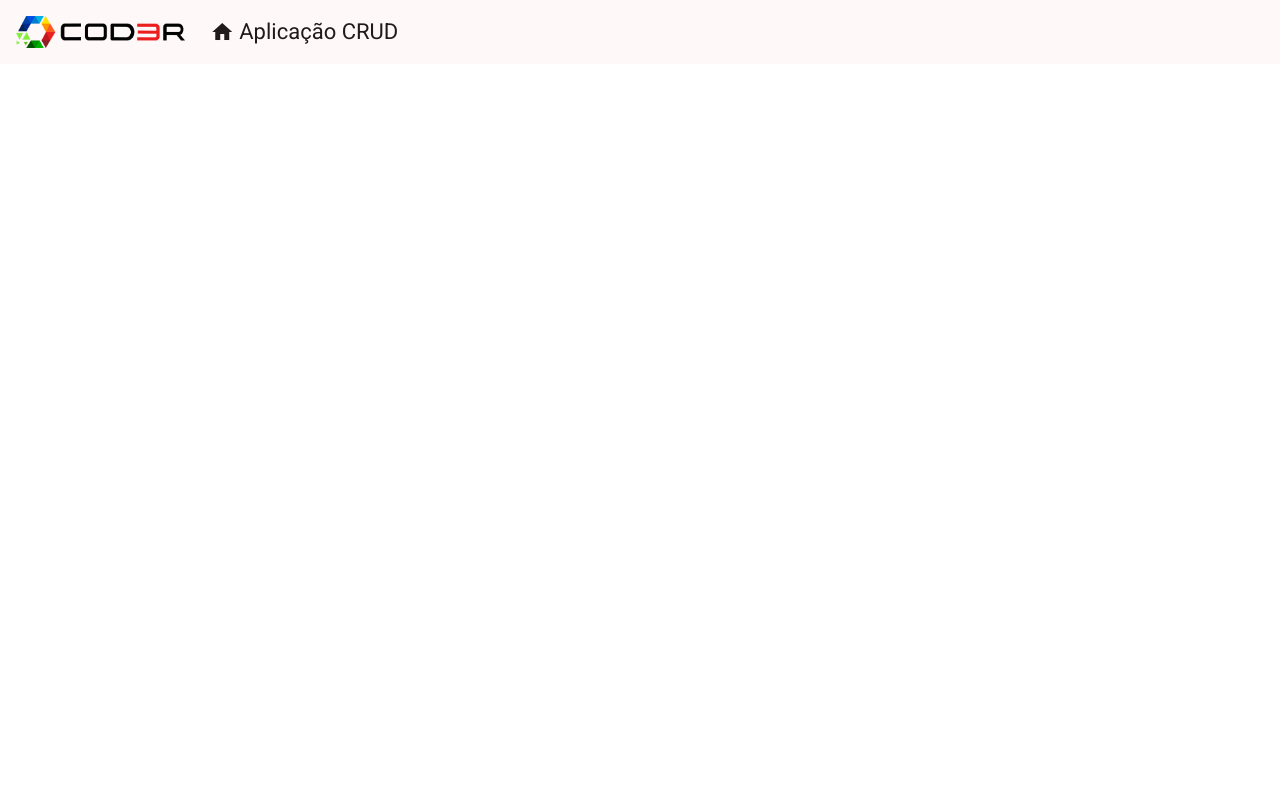
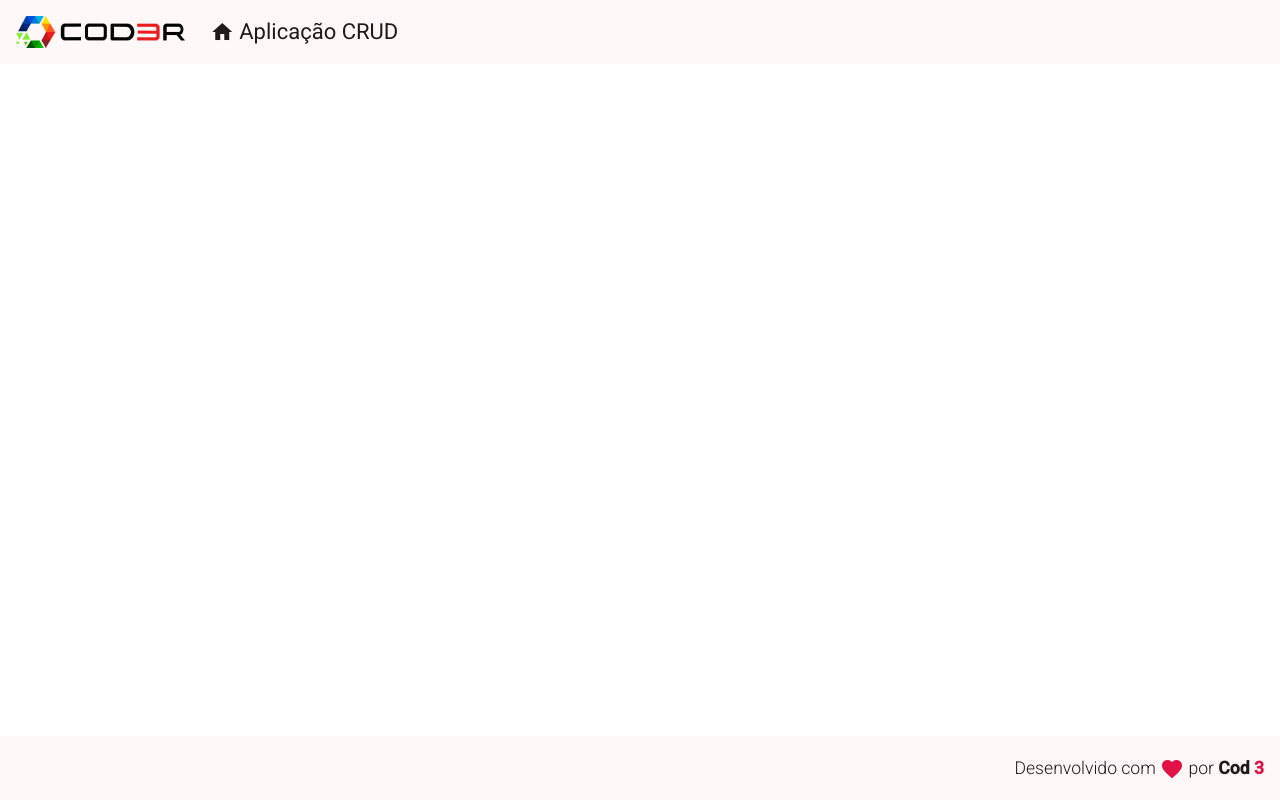
Before and after one commit to Ruicavalcanti/curso-angular-cod3r, an Angular app in the folder frontend/: page / in a window 1280 px wide. Built offline with nearby package versions, Linux system fonts and the light colour scheme.

Commit message:
Criando o footer

```diff
--- a/frontend/src/app/app.component.html
+++ b/frontend/src/app/app.component.html
@@ -1 +1,2 @@
 <app-header></app-header>
+<app-footer></app-footer>
--- a/frontend/src/app/app.component.ts
+++ b/frontend/src/app/app.component.ts
@@ -1,10 +1,11 @@
 import { Component } from '@angular/core';
 import { RouterOutlet } from '@angular/router';
 import { HeaderComponent } from './components/template/header/header.component';
+import {FooterComponent} from './components/template/footer/footer.component'
 
 @Component({
   selector: 'app-root',
-  imports: [RouterOutlet,HeaderComponent],
+  imports: [RouterOutlet,HeaderComponent, FooterComponent],
   templateUrl: 'app.component.html'
 })
 export class AppComponent {
--- /dev/null
+++ b/frontend/src/app/components/template/footer/footer.component.css
@@ -0,0 +1,11 @@
+.footer {
+    position: fixed;
+    bottom: 0;
+    display: flex;
+    justify-content: flex-end;
+}
+
+.footer>span {
+    font-size: 1.1rem;
+    font-weight: 300;
+}
--- /dev/null
+++ b/frontend/src/app/components/template/footer/footer.component.html
@@ -0,0 +1,11 @@
+<mat-toolbar class="footer">
+    <span>
+    Desenvolvido com
+    <i class="material-icons red v-middle">
+        favorite
+    </i>
+    por <strong>Cod <span class="red">3</span></strong>
+    </span>
+
+
+</mat-toolbar>
--- a/frontend/src/styles.css
+++ b/frontend/src/styles.css
@@ -1,4 +1,19 @@
 /* You can add global styles to this file, and also import other style files */
 
-html, body { height: 100%; }
-body { margin: 0; font-family: Roboto, "Helvetica Neue", sans-serif; }
+html,
+body {
+    height: 100%;
+}
+
+body {
+    margin: 0;
+    font-family: Roboto, "Helvetica Neue", sans-serif;
+}
+
+.red {
+    color: rgb(226, 18, 70);
+}
+
+.v-middle {
+    vertical-align: middle;
+}
```
Also changed, not shown: frontend/src/app/components/template/footer/footer.component.ts (added, +11 -0 lines).
